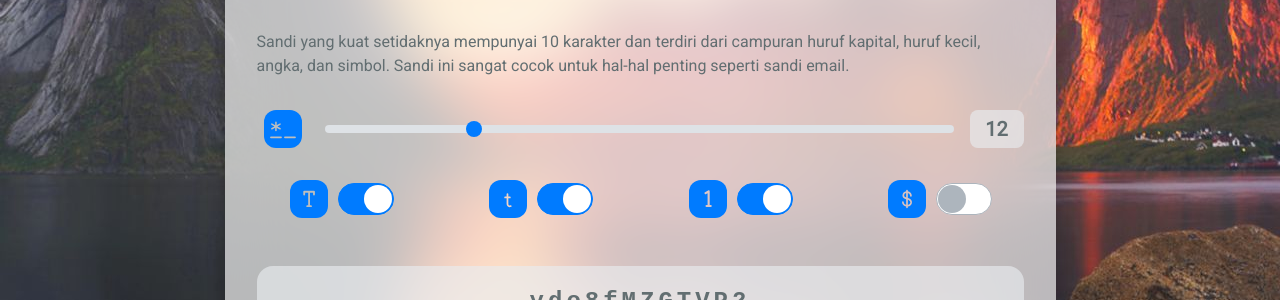
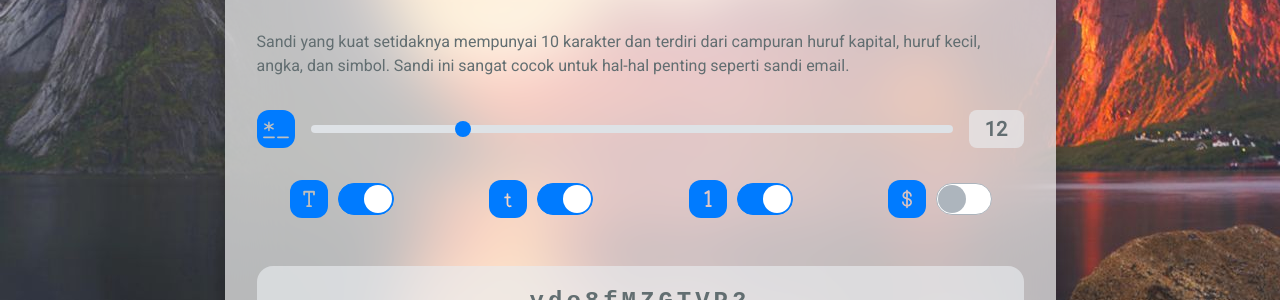
Before and after one commit to magicjar/password-jar, a Jekyll site: the page built from docs/index.md, in a window 1280 px wide. Shown: the part 381-681 px from the top of the page. Built offline with Jekyll 4.4.1, drawn with Linux system fonts in a browser that asks for light colours.

Commit message:
Fix slider icon position

```diff
--- a/docs/_sass/main.scss
+++ b/docs/_sass/main.scss
@@ -91,11 +91,10 @@ body, html {
         }
 
         .slider-icon {
-            margin: 0;
-            width: 4rem;
             text-align: center;
             border-radius: .5rem;
             margin-right: 1rem;
+            margin-bottom: 0rem;
         }
 
         .slider-label {
```
